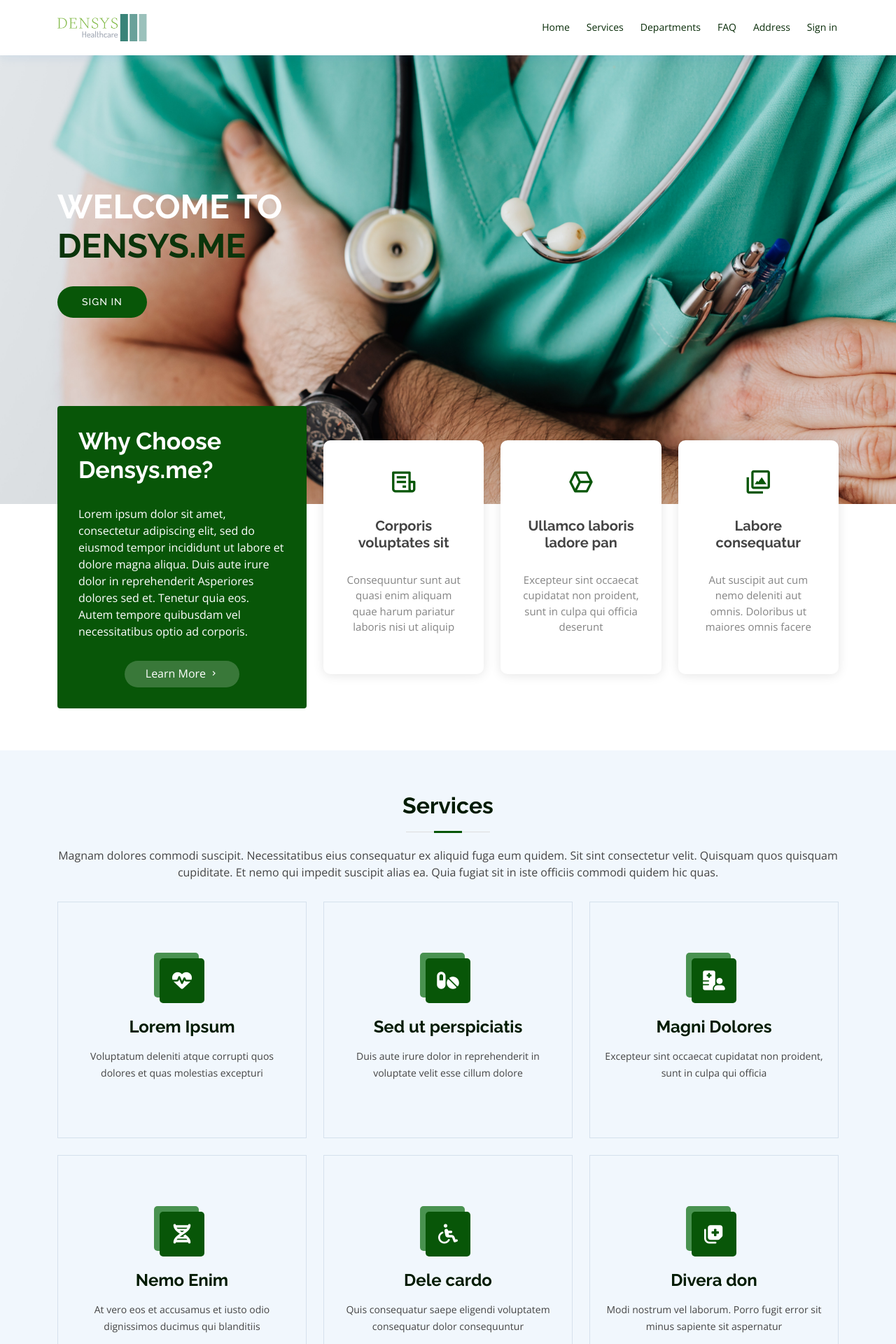
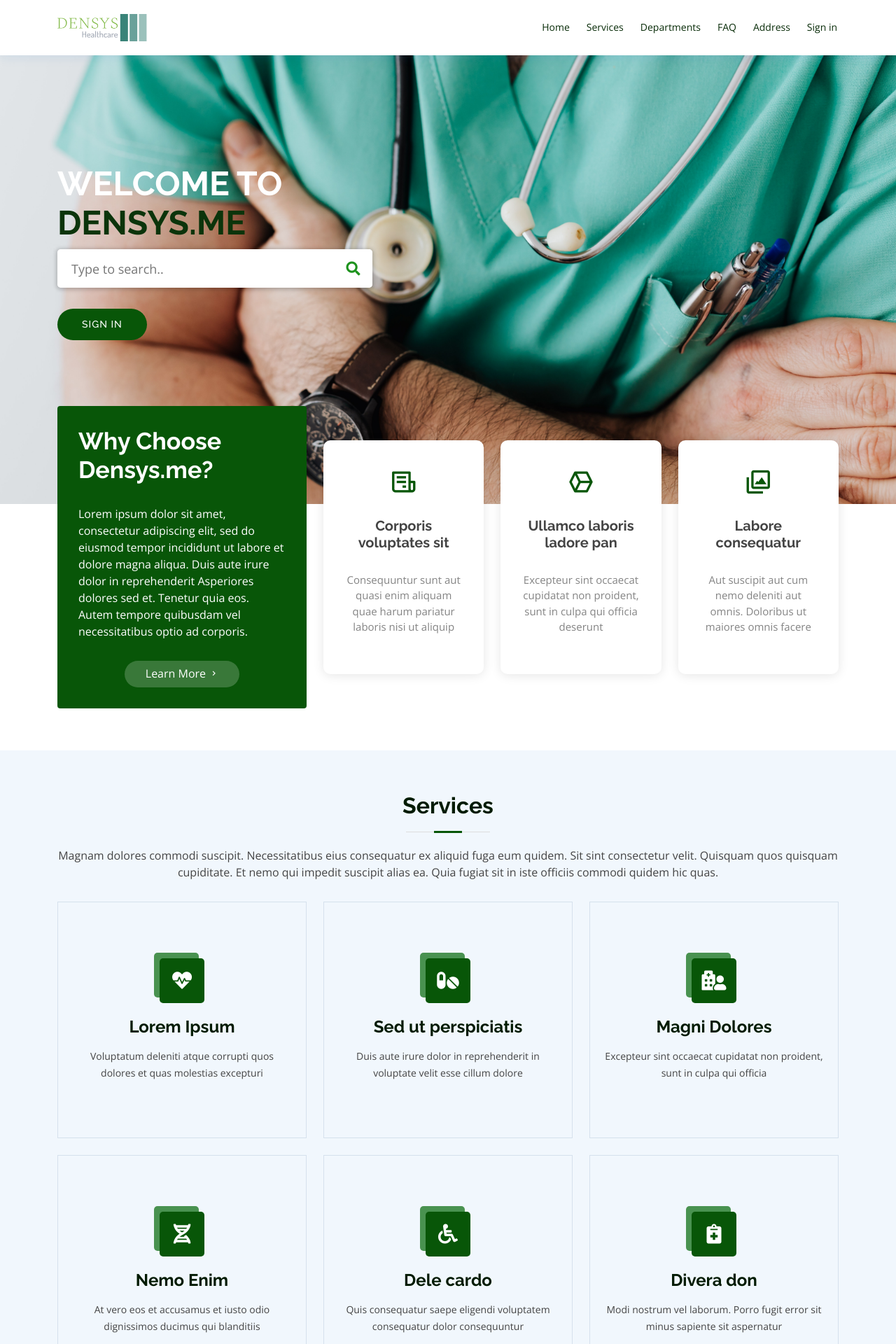
Before and after one commit to jaranohaal/Densys.me, a Django app: page / in a window 1280 px wide. Shown: the top 1920 px of the page at 70% size. Run offline with Django 3.2, Linux system fonts and the light colour scheme; some libraries are stand-ins or nearby versions.

Commit message:
search box
autocompleteion of the search box

```diff
--- a/templates/index.html
+++ b/templates/index.html
@@ -31,6 +31,8 @@
   <!-- Template Main CSS File -->
   <link href="{% static 'styles/style.css' %}" rel="stylesheet">
 
+  <link rel="stylesheet" href="https://cdnjs.cloudflare.com/ajax/libs/font-awesome/5.15.3/css/all.min.css"/>
+
 
 </head>
 
@@ -43,7 +45,7 @@
 
 
       <!-- Uncomment below if you prefer to use an image logo -->
-      <a href="index.html" class="logo me-auto"><img src="{% static 'img/logo.png'%}" alt="" class="img-fluid"></a>
+      <a href="http://127.0.0.1:8000/" class="logo me-auto"><img src="{% static 'img/logo.png'%}" alt="" class="img-fluid"></a>
 
       <nav id="navbar" class="navbar order-last order-lg-0">
         <ul>
@@ -65,6 +67,15 @@
     <div class="container">
       <h1>Welcome to </h1>
       <h1 style="color:rgb(11, 52, 11);">Densys.me</h1>
+      <div class="wrapper">
+        <div class="search-input">
+          <a href="" target="_blank" hidden></a>
+          <input type="text" placeholder="Type to search..">
+          <div class="autocom-box">
+          </div>
+          <div class="iconn"><i class="fas fa-search"></i></div>
+        </div>
+      </div>
       <a href="http://127.0.0.1:8000/login/" class="btn-get-started scrollto">Sign in</a>
     </div>
   </section><!-- End Hero -->
@@ -84,7 +95,7 @@
                 Asperiores dolores sed et. Tenetur quia eos. Autem tempore quibusdam vel necessitatibus optio ad corporis.
               </p>
               <div class="text-center">
-                <a href="#" class="more-btn">Learn More <i class="bx bx-chevron-right"></i></a>
+                <a href="#services" class="more-btn">Learn More <i class="bx bx-chevron-right"></i></a>
               </div>
             </div>
           </div>
@@ -454,6 +465,165 @@
   <!-- Template Main JS File -->
   <script src="{% static ' js/main.js'%}"></script>
 
+  <!-- Search box -->
+  <script>
+    let suggestions = [
+      "Doctors",
+      "Cardiology",
+      "Eye Care",
+      "Address",
+      "Neurology",
+      "Pediatrics",
+      "Hepatology",
+      "FAQ",
+      "Frequently asked questions",
+      "Sign in",
+    ];
+
+    // getting all required elements
+    const searchWrapper = document.querySelector(".search-input");
+    const inputBox = searchWrapper.querySelector("input");
+    const suggBox = searchWrapper.querySelector(".autocom-box");
+    const icon = searchWrapper.querySelector(".iconn");
+    let linkTag = searchWrapper.querySelector("a");
+    let webLink;
+
+    // if user press any key and release
+    inputBox.onkeyup = (e)=>{
+        let userData = e.target.value; //user enetered data
+        let emptyArray = [];
+        if(userData){
+            icon.onclick = ()=>{
+                webLink = `https://www.google.com/search?q=${userData}`;
+                linkTag.setAttribute("href", webLink);
+                linkTag.click();
+            }
+            emptyArray = suggestions.filter((data)=>{
+                //filtering array value and user characters to lowercase and return only those words which are start with user enetered chars
+                return data.toLocaleLowerCase().startsWith(userData.toLocaleLowerCase());
+            });
+            emptyArray = emptyArray.map((data)=>{
+                // passing return data inside li tag
+                return data = `<li>${data}</li>`;
+            });
+            searchWrapper.classList.add("active"); //show autocomplete box
+            showSuggestions(emptyArray);
+            let allList = suggBox.querySelectorAll("li");
+            for (let i = 0; i < allList.length; i++) {
+                //adding onclick attribute in all li tag
+                allList[i].setAttribute("onclick", "select(this)");
+            }
+        }else{
+            searchWrapper.classList.remove("active"); //hide autocomplete box
+        }
+    }
+
+    function select(element){
+        let selectData = element.textContent;
+        inputBox.value = selectData;
+        icon.onclick = ()=>{
+            webLink = `https://www.google.com/search?q=${selectData}`;
+            linkTag.setAttribute("href", webLink);
+            linkTag.click();
+        }
+        searchWrapper.classList.remove("active");
+    }
+
+    function showSuggestions(list){
+        let listData;
+        if(!list.length){
+            userValue = inputBox.value;
+            listData = `<li>${userValue}</li>`;
+        }else{
+          listData = list.join('');
+        }
+        suggBox.innerHTML = listData;
+    }
+
+  </script>
+
+  <style>
+    ::selection{
+      color: #fff;
+      background: #664AFF;
+    }
+
+    .wrapper{
+      max-width: 450px;
+      margin-top: 10px;
+    }
+
+    .wrapper .search-input{
+      background: #fff;
+      width: 100%;
+      border-radius: 5px;
+      position: relative;
+      box-shadow: 0px 1px 5px 3px rgba(0,0,0,0.12);
+    }
+
+    .search-input input{
+      height: 55px;
+      width: 100%;
+      outline: none;
+      border: none;
+      border-radius: 5px;
+      padding: 0 60px 0 20px;
+      font-size: 18px;
+      box-shadow: 0px 1px 5px rgba(0,0,0,0.1);
+    }
+
+    .search-input.active input{
+      border-radius: 5px 5px 0 0;
+    }
+
+    .search-input .autocom-box{
+      padding: 0;
+      opacity: 0;
+      pointer-events: none;
+      max-height: 280px;
+      overflow-y: auto;
+      z-index: 100;
+    }
+
+    .search-input.active .autocom-box{
+      padding: 10px 8px;
+      opacity: 1;
+      pointer-events: auto;
+      z-index: 100;
+    }
+
+    .autocom-box li{
+      list-style: none;
+      padding: 8px 12px;
+      display: none;
+      width: 100%;
+      cursor: default;
+      border-radius: 3px;
+      z-index: 100;
+    }
+
+    .search-input.active .autocom-box li{
+      display: block;
+      z-index: 100;
+    }
+    .autocom-box li:hover{
+      background: #efefef;
+    }
+
+    .search-input .iconn{
+      position: absolute;
+      right: 0px;
+      top: 0px;
+      height: 55px;
+      width: 55px;
+      text-align: center;
+      line-height: 55px;
+      font-size: 20px;
+      color: rgb(29, 146, 29);
+      cursor: pointer;
+    }
+  </style>
+
 </body>
 
 </html>
```
Also changed, not shown: static/styles/style.css (line endings or trailing spaces).
